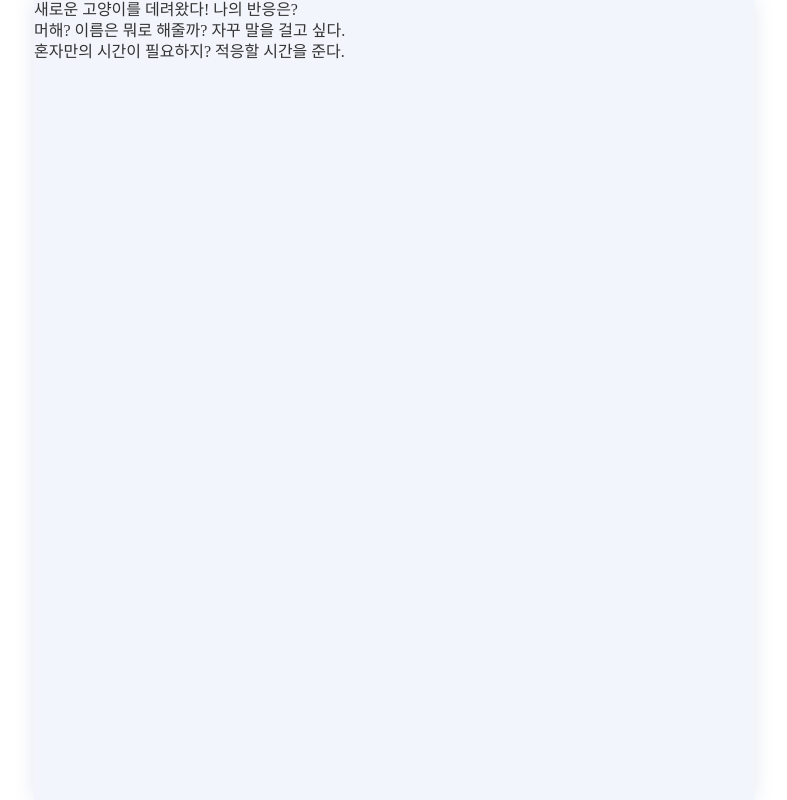
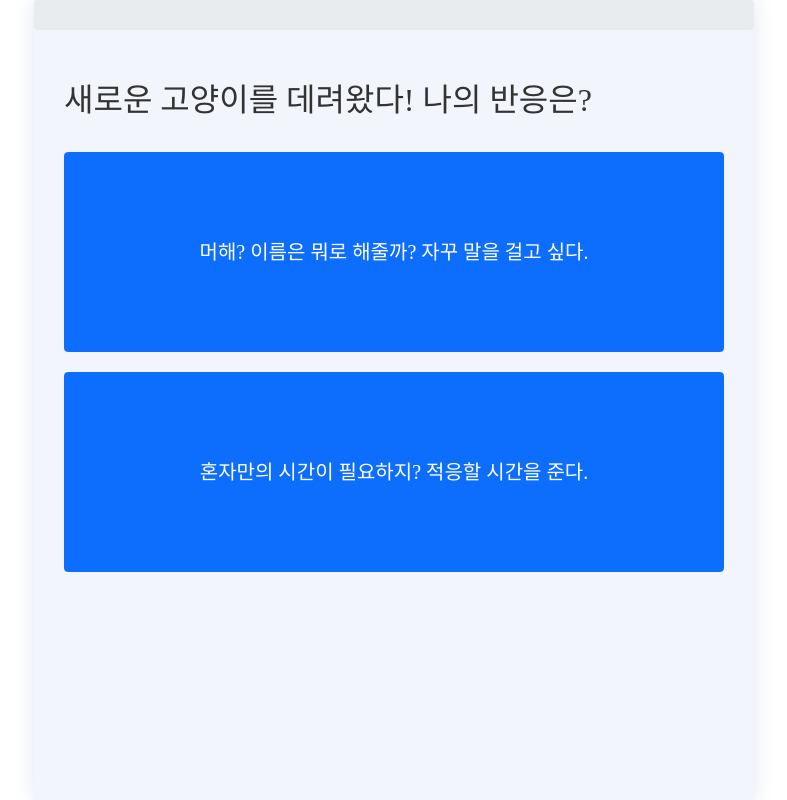
Before and after one commit to mindong2/mbti-cats, a React (Create React App) app: page /question in a window 1280 px wide. Shown: the whole page, without its empty margins (246-1033 px from the left). Built offline with nearby package versions, Linux system fonts and the light colour scheme; a web font is replaced by a local one.

Commit message:
질문페이지 progressbar 작업, 스타일링

```diff
--- a/src/components/Header.tsx
+++ b/src/components/Header.tsx
@@ -1,4 +1,6 @@
+import { ProgressBar } from "react-bootstrap";
 import styled from "styled-components";
+import { QuestionData } from "../stores/question/questionData";
 
 const HeaderWrap = styled.header`
   display: flex;
@@ -10,14 +12,31 @@ const HeaderWrap = styled.header`
   box-shadow: 0 0 2rem 0 #e2e6ee;
 `;
 const HeaderTitle = styled.h1`
-  font-size: 2.6rem;
+  font-size: 3rem;
 `;
 
-const Header = () => {
+interface IProp {
+  type: string;
+  questionNum?: number;
+}
+
+const Header = ({ type, questionNum }: IProp) => {
   return (
-    <HeaderWrap>
-      <HeaderTitle>나는 누구의 집사가 될까?</HeaderTitle>
-    </HeaderWrap>
+    <>
+      {type === "progress" && questionNum !== undefined ? (
+        <ProgressBar
+          animated
+          variant="danger"
+          now={Math.round((questionNum / QuestionData.length) * 100)}
+          label={`${Math.round((questionNum / QuestionData.length) * 100)}%`}
+          style={{ height: "3rem", fontSize: "1.4rem" }}
+        />
+      ) : (
+        <HeaderWrap>
+          <HeaderTitle>나는 누구의 집사가 될까?</HeaderTitle>
+        </HeaderWrap>
+      )}
+    </>
   );
 };
 
--- a/src/pages/MainPage.tsx
+++ b/src/pages/MainPage.tsx
@@ -10,29 +10,35 @@ export const Wrapper = styled.div`
   flex-direction: column;
   gap: 2rem 0;
   padding: 3rem;
-
   .nextBtn {
     padding: 1rem;
-    font-size: 1.6rem;
+    font-size: 2.4rem;
   }
 `;
 
-const Title = styled.div``;
+const Title = styled.div`
+  font-size: 3rem;
+`;
 const LogoImg = styled.img`
   width: 100%;
 `;
-const Description = styled.p``;
+const Description = styled.p`
+  font-size: 1.8rem;
+
+  line-height: 1.5;
+`;
 
 const MainPage = () => {
   const navigate = useNavigate();
   return (
     <>
-      <Header />
+      <Header type="title" />
       <Wrapper>
         <Title>나에게 맞는 주인님은?</Title>
         <LogoImg src={MainImg} alt="귀여운 고양이" />
-        <Description>mbti를 확인 후 나랑 잘 맞는 고양이를 찾아보세요~</Description>
-        <Description>내가 집사가 되어 고양이를 키운다면..?</Description>
+        <Description>
+          mbti를 확인 후 나랑 잘 맞는 고양이를 찾아보세요~ <br /> 내가 집사가 되어 고양이를 키운다면..?
+        </Description>
         <Button className="nextBtn" onClick={() => navigate("/question")}>
           테스트 시작하기
         </Button>
--- a/src/pages/QuestionPage.tsx
+++ b/src/pages/QuestionPage.tsx
@@ -1,12 +1,58 @@
+import styled from "styled-components";
+import Header from "../components/Header";
 import { QuestionData } from "../stores/question/questionData";
+import { useState } from "react";
+import { useNavigate } from "react-router-dom";
+import { Button } from "react-bootstrap";
+
+const Wrapper = styled.div`
+  padding: 5rem 3rem;
+`;
+
+const QuestionTitle = styled.h2`
+  font-size: 3.2rem;
+`;
+
+const QuestionWrap = styled.div`
+  display: flex;
+  flex-direction: column;
+  gap: 2rem;
+  margin-top: 3rem;
+
+  .questionBtn {
+    display: flex;
+    justify-content: center;
+    align-items: center;
+    height: 20rem;
+    padding: 2rem;
+    font-size: 2rem;
+    word-break: keep-all;
+  }
+`;
 
 const QuestionPage = () => {
-  console.log(QuestionData);
+  const navigate = useNavigate();
+  const [questionNum, setQuestionNum] = useState(0);
+  const selectQuestion = () => {
+    if (questionNum === QuestionData.length - 1) {
+      navigate("/result");
+    }
+    setQuestionNum((prev) => prev + 1);
+  };
   return (
     <>
-      <p>{QuestionData[0].title}</p>
-      <p>{QuestionData[0].answerA}</p>
-      <p>{QuestionData[0].answerB}</p>
+      <Header type="progress" questionNum={questionNum} />
+      <Wrapper>
+        <QuestionTitle>{QuestionData[questionNum].title}</QuestionTitle>
+        <QuestionWrap>
+          <Button className="questionBtn" onClick={selectQuestion}>
+            {QuestionData[questionNum].answerA}
+          </Button>
+          <Button className="questionBtn" onClick={selectQuestion}>
+            {QuestionData[questionNum].answerB}
+          </Button>
+        </QuestionWrap>
+      </Wrapper>
     </>
   );
 };
--- a/src/pages/ResultPage.tsx
+++ b/src/pages/ResultPage.tsx
@@ -2,6 +2,8 @@ import styled from "styled-components";
 import { ResultData } from "../stores/result/resultData";
 import Header from "../components/Header";
 import { Wrapper } from "./MainPage";
+import { Button } from "react-bootstrap";
+import { useNavigate } from "react-router-dom";
 
 const ImgWrap = styled.div`
   text-align: center;
@@ -13,15 +15,26 @@ const ResultImg = styled.img`
 `;
 
 const ResultPage = () => {
+  const navigate = useNavigate();
   return (
     <>
-      <Header />
+      <Header type="title" />
       <Wrapper>
         <ImgWrap>
-          <ResultImg src={ResultData[0].img} alt={`${ResultData[0].name}`} />
+          <ResultImg src={ResultData[10].img} alt={`${ResultData[10].name}`} />
         </ImgWrap>
-        <div>{ResultData[0].name}</div>
-        <div>{ResultData[0].desc}</div>
+        <div>{ResultData[10].name}</div>
+        <div>{ResultData[10].desc}</div>
+        <Button
+          className="nextBtn"
+          onClick={() => {
+            if (window.confirm("다시 검사해보시겠어요?")) {
+              navigate("/");
+            }
+          }}
+        >
+          다시하기
+        </Button>
       </Wrapper>
     </>
   );
```
